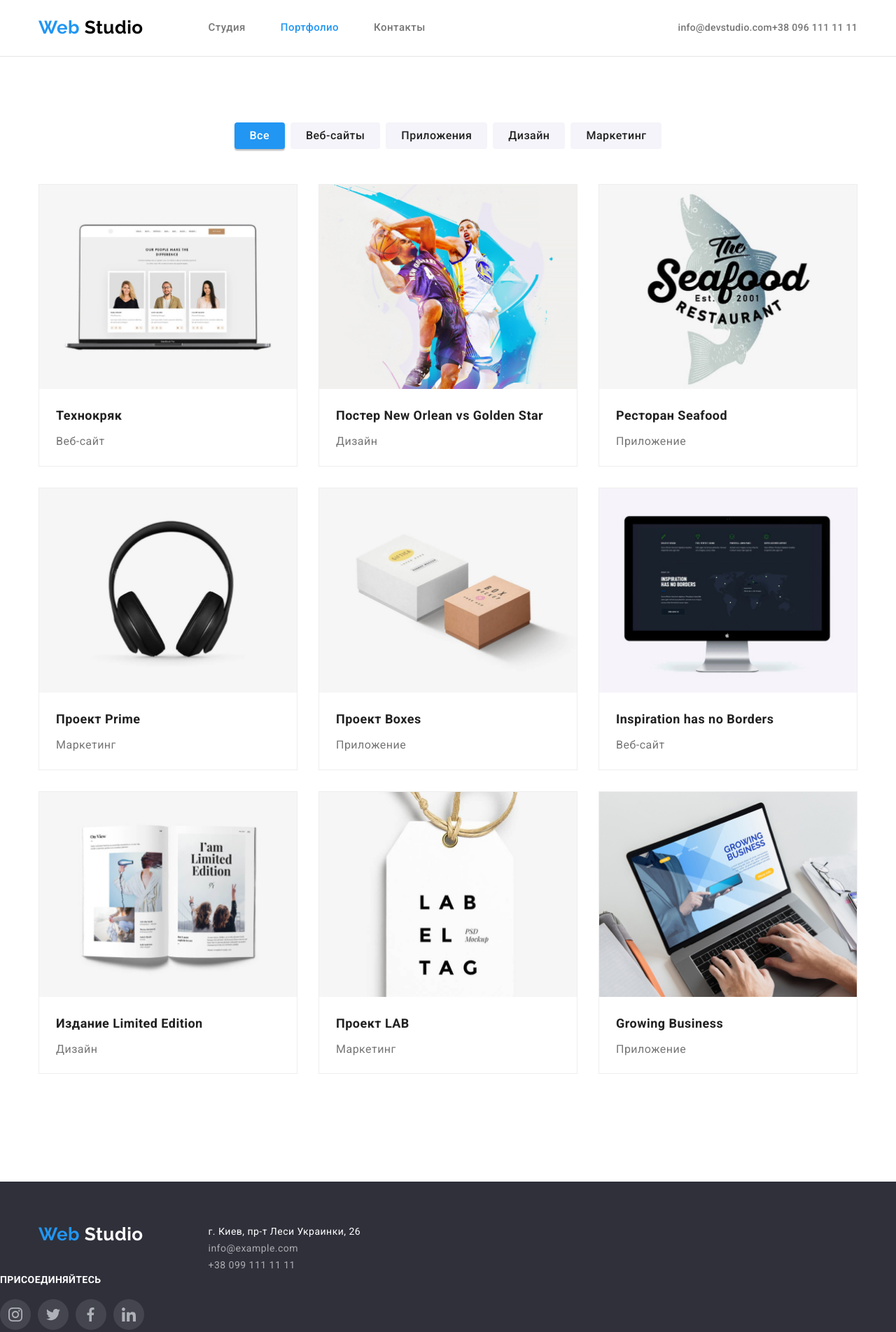
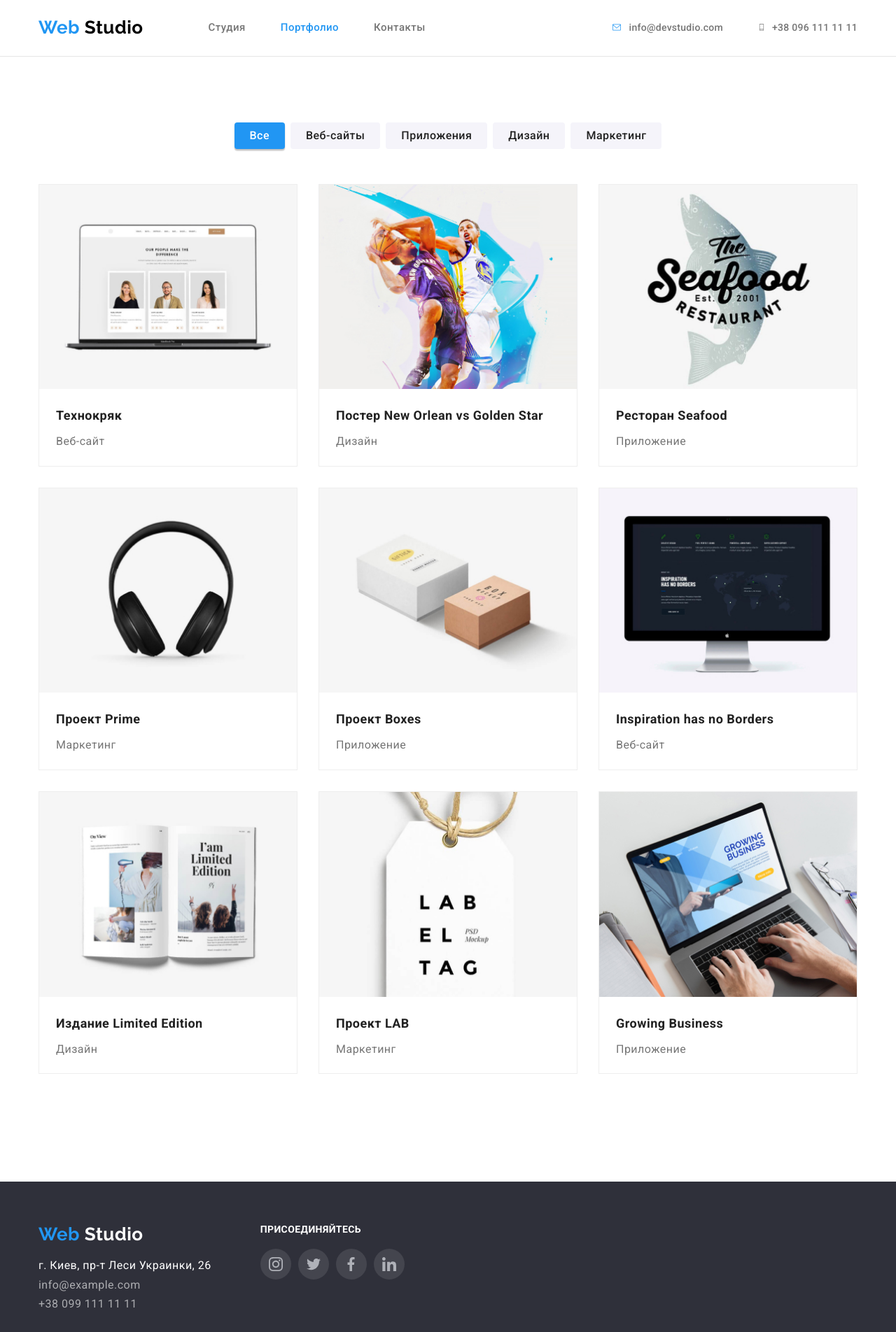
Before and after one commit to Makiz7791/goit-markup-hw-04, a plain HTML site: page portfolio.html in a window 1280 px wide. Shown: the top 1904 px of the page at 70% size. Drawn offline with Linux system fonts and the light colour scheme.

Commit message:
goit-markup-hw-04

```diff
--- a/portfolio.html
+++ b/portfolio.html
@@ -30,13 +30,21 @@
           </ul>
         </nav>
         <ul class="contacts-list">
-          <li>
-            <a class="mail" href="mailto:info@devstudio.com">
+          <li class="contacts-rep">
+            <a href="mail:info@devstudio.com">
+              <svg class="contacts-mail" width="16" height="12">
+                <use href="./images/icons/sprite.svg#icon-mail"></use>
+              </svg>
               info@devstudio.com
             </a>
           </li>
-          <li>
-            <a class="phone" href="tel:+380961111111">+38 096 111 11 11</a>
+          <li class="contacts-rep">
+            <a href="tel:+380961111111">
+              <svg class="contacts-phone" width="10" height="16">
+                <use href="./images/icons/sprite.svg#icon-phone"></use>
+              </svg>
+              +38 096 111 11 11
+            </a>
           </li>
         </ul>
       </div>
@@ -152,27 +160,28 @@
     </main>
     <footer class="footer">
       <div class="container">
+        <div class="footer-block-1">
           <a class="logo" lang="en" href="/">
             <span class="logofirst">Web</span>
             <span class="logothird">Studio</span>
           </a>
-        <address class="adress" id="contacts">
+          <address class="address" id="contacts">
             <p>г. Киев, пр-т Леси Украинки, 26</p>
-          <ul>
+            <ul class="address-list">
               <li>
-              <a class="adress-link" href="mailto:info@example.com">
+                <a class="address-link" href="mailto:info@example.com">
                   info@example.com
                 </a>
               </li>
               <li>
-              <a class="adress-link" href="tel:+380991111111">
+                <a class="address-link" href="tel:+380991111111">
                   +38 099 111 11 11
                 </a>
               </li>
             </ul>
           </address>
         </div>
-      <div class="footer-container-ttt">
+        <div class="footer-block-2">
           <p class="footer-title">Присоединяйтесь</p>
           <div class="footer-container-icons">
             <a class="footer-item" href="#">
@@ -197,6 +206,7 @@
             </a>
           </div>
         </div>
+      </div>
     </footer>
   </body>
 </html>
```
Also changed, not shown: index.html (+1 -2 lines). Lines whose indentation alone changed are shown as unchanged.
